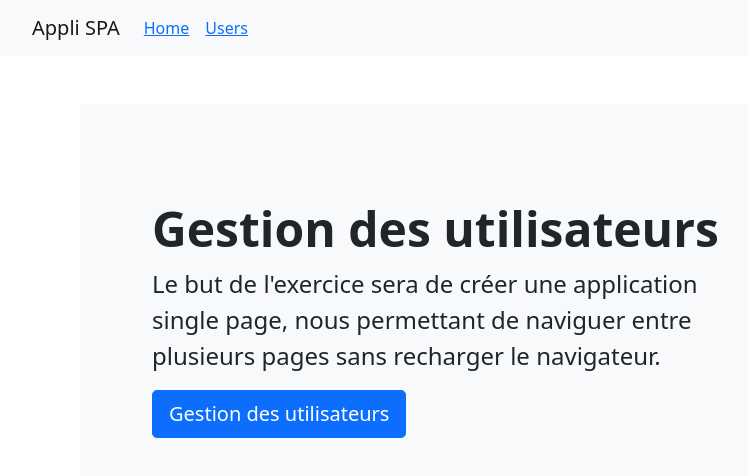
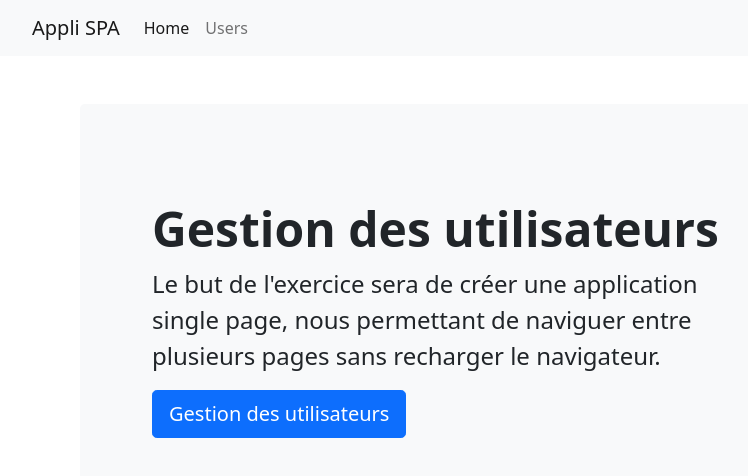
Before and after one commit to plarrat/TD-Router, a React (Create React App) app: page / in a window 1280 px wide. Shown: the top 476 px of the page, without its empty margins (50-798 px from the left). Built offline with nearby package versions, Linux system fonts and the light colour scheme; no server answers.

Commit message:
Auto redirect & Navbar Link

```diff
--- a/src/components/NavbarHTML/NavbarHTML.jsx
+++ b/src/components/NavbarHTML/NavbarHTML.jsx
@@ -1,4 +1,4 @@
-import { Link } from "react-router-dom";
+import { NavLink } from "react-router-dom";
 import { Navbar, Container, Nav } from "react-bootstrap";
 
 export default function NavbarHTML() {
@@ -9,12 +9,12 @@ export default function NavbarHTML() {
         <Navbar.Toggle aria-controls="basic-navbar-nav" />
         <Navbar.Collapse id="basic-navbar-nav">
           <Nav className="me-auto">
-            <Nav.Link>
-              <Link to="/">Home</Link>
+            <Nav.Link as={NavLink} to="/">
+              Home
             </Nav.Link>
 
-            <Nav.Link>
-              <Link to="/users">Users</Link>
+            <Nav.Link as={NavLink} to="/users">
+              Users
             </Nav.Link>
           </Nav>
         </Navbar.Collapse>
--- a/src/pages/UsersFormUpdate/UsersFormUpdate.jsx
+++ b/src/pages/UsersFormUpdate/UsersFormUpdate.jsx
@@ -2,17 +2,27 @@ import { Container, Row, Col } from "react-bootstrap";
 import { useParams } from "react-router-dom";
 import { useContext, useEffect, useState } from "react";
 import { UsersContext } from "../../providers/UsersProvider";
+import { useNavigate } from "react-router-dom";
 
 export default function UsersFormUpdate() {
   const { id } = useParams();
   const { getUser } = useContext(UsersContext);
   const [user, setUser] = useState({});
+  const navigate = useNavigate();
+
   useEffect(() => {
     setUser(getUser(id));
-  }, []);
+  }, [id, getUser]);
 
+  useEffect(() => {
+    if (user === false) {
+      // alert("T existes pas parle a ma main");
+      navigate("/users");
+    }
+  }, [user, navigate]);
   return (
     <div>
+      {user !== undefined && (
         <Container className="mt-5">
           <Row>
             <Col>
@@ -21,6 +31,7 @@ export default function UsersFormUpdate() {
             </Col>
           </Row>
         </Container>
+      )}
     </div>
   );
 }
--- a/src/pages/UsersHome/UsersHome.jsx
+++ b/src/pages/UsersHome/UsersHome.jsx
@@ -5,7 +5,7 @@ import { UsersContext } from "../../providers/UsersProvider";
 import { Container, Row, Col, InputGroup, FormControl } from "react-bootstrap";
 
 export default function UsersHome() {
-  const { users, searchUsers } = useContext(UsersContext);
+  const { searchUsers } = useContext(UsersContext);
 
   const [search, setSearch] = useState("");
   const lignesUsers = searchUsers(search).map((user) => {
--- a/src/providers/UsersProvider.jsx
+++ b/src/providers/UsersProvider.jsx
@@ -30,9 +30,10 @@ export default function UsersProvider({ children }) {
   }
 
   function getUser(id) {
+    if (users.length === 0) return undefined;
     id = parseInt(id);
     const res = users.filter((user) => user.id === id);
-    return res[0] !== undefined ? res[0] : undefined;
+    return res[0] !== undefined ? res[0] : false;
   }
 
   return (
```
Lines whose indentation alone changed are shown as unchanged.
